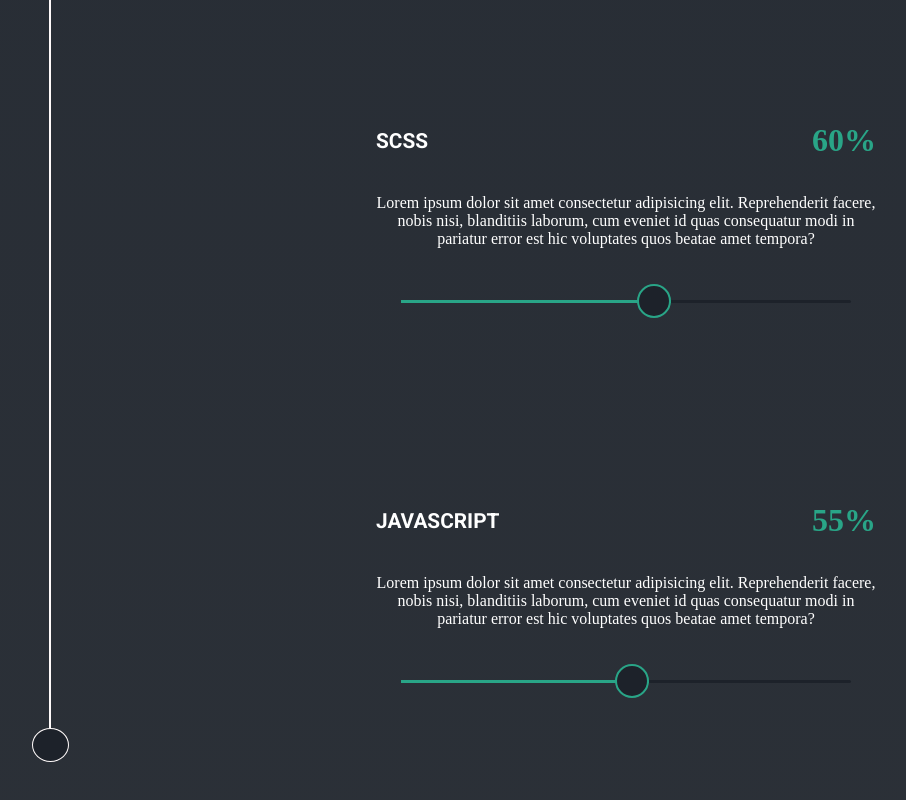
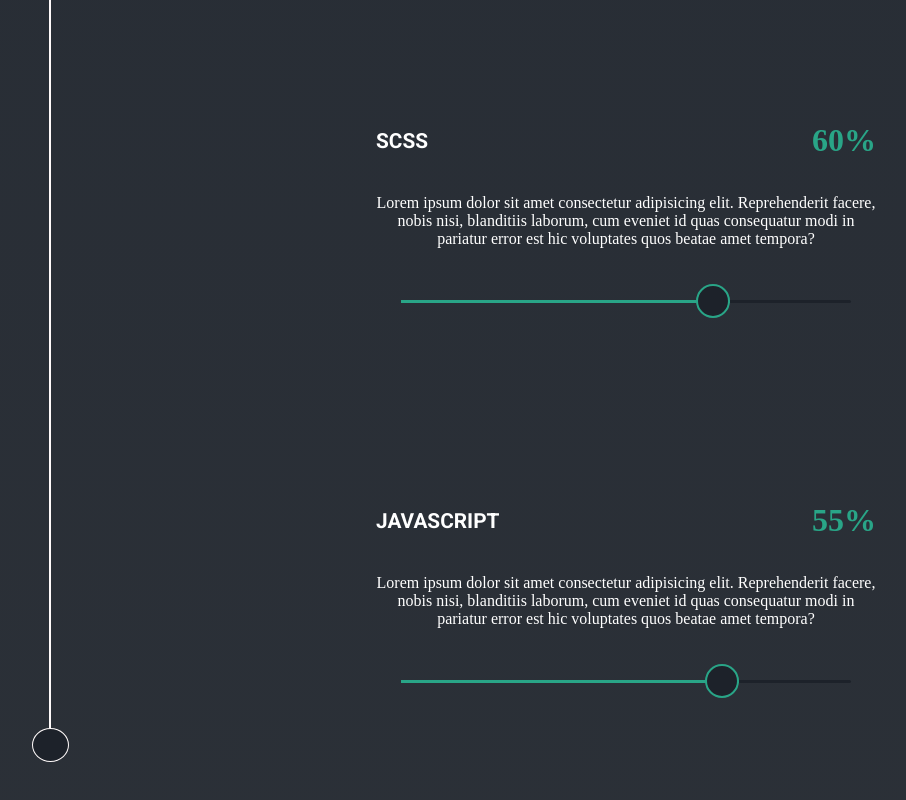
Before and after one commit to Ameer2000Mzori/Personal-Portfolio-Rebuild-React, a React (Create React App) app: page / in a window 1280 px wide. Shown: the part 1698-2498 px from the top of the page, without its empty margins (78-984 px from the left). Built offline with nearby package versions, Linux system fonts and the light colour scheme; a web font is replaced by a local one.

Commit message:
added new stying and some changes in data

```diff
--- a/src/components/pages/hooks/SkillsData.js
+++ b/src/components/pages/hooks/SkillsData.js
@@ -11,6 +11,7 @@ export const SkillsData = [
     skillLvl: `95%`,
     skillText:
       ' i have mastered my HTML from Udemy course called ( Web Design for Beginners: Real World Coding in HTML & CSS ) 17HRS made by Brad Schiff ',
+    skillRange: '',
   },
   {
     skillName: 'CSS',
@@ -21,7 +22,7 @@ export const SkillsData = [
   },
   {
     skillName: 'SCSS',
-    skillLvl: `85%`,
+    skillLvl: `73%`,
     skillText:
       ' i have learned SCSS from Youtube course called ( Sass Tutorial for Beginners - CSS With Superpowers ) 2HRS made by freeCodeCamp.org ',
     skillRange: 'Scss',
--- a/src/index.css
+++ b/src/index.css
@@ -980,6 +980,15 @@ body {
   .skills-Cards-Wrap
   .skills-Range-Wrap
   .skills-Range
+  .skills-Range-Fill.Git {
+  width: 90%;
+}
+
+.skills
+  .right-Skill-Skills
+  .skills-Cards-Wrap
+  .skills-Range-Wrap
+  .skills-Range
   .skills-Range-Fill.Css {
   width: 85%;
 }
@@ -990,7 +999,16 @@ body {
   .skills-Range-Wrap
   .skills-Range
   .skills-Range-Fill.Scss {
-  width: 60%;
+  width: 73%;
+}
+
+.skills
+  .right-Skill-Skills
+  .skills-Cards-Wrap
+  .skills-Range-Wrap
+  .skills-Range
+  .skills-Range-Fill.Tailwind {
+  width: 90%;
 }
 
 .skills
@@ -999,7 +1017,7 @@ body {
   .skills-Range-Wrap
   .skills-Range
   .skills-Range-Fill.JavaScript {
-  width: 55%;
+  width: 75%;
 }
 
 .skills
@@ -1008,7 +1026,52 @@ body {
   .skills-Range-Wrap
   .skills-Range
   .skills-Range-Fill.TypeScript {
-  width: 35%;
+  width: 30%;
+}
+
+.skills
+  .right-Skill-Skills
+  .skills-Cards-Wrap
+  .skills-Range-Wrap
+  .skills-Range
+  .skills-Range-Fill.Postman {
+  width: 30%;
+}
+
+.skills
+  .right-Skill-Skills
+  .skills-Cards-Wrap
+  .skills-Range-Wrap
+  .skills-Range
+  .skills-Range-Fill.Webpack {
+  width: 58%;
+}
+
+.skills
+  .right-Skill-Skills
+  .skills-Cards-Wrap
+  .skills-Range-Wrap
+  .skills-Range
+  .skills-Range-Fill.Babel {
+  width: 30%;
+}
+
+.skills
+  .right-Skill-Skills
+  .skills-Cards-Wrap
+  .skills-Range-Wrap
+  .skills-Range
+  .skills-Range-Fill.React {
+  width: 60%;
+}
+
+.skills
+  .right-Skill-Skills
+  .skills-Cards-Wrap
+  .skills-Range-Wrap
+  .skills-Range
+  .skills-Range-Fill.Mern {
+  width: 62%;
 }
 
 @media screen and (max-width: 1000px) {
```
